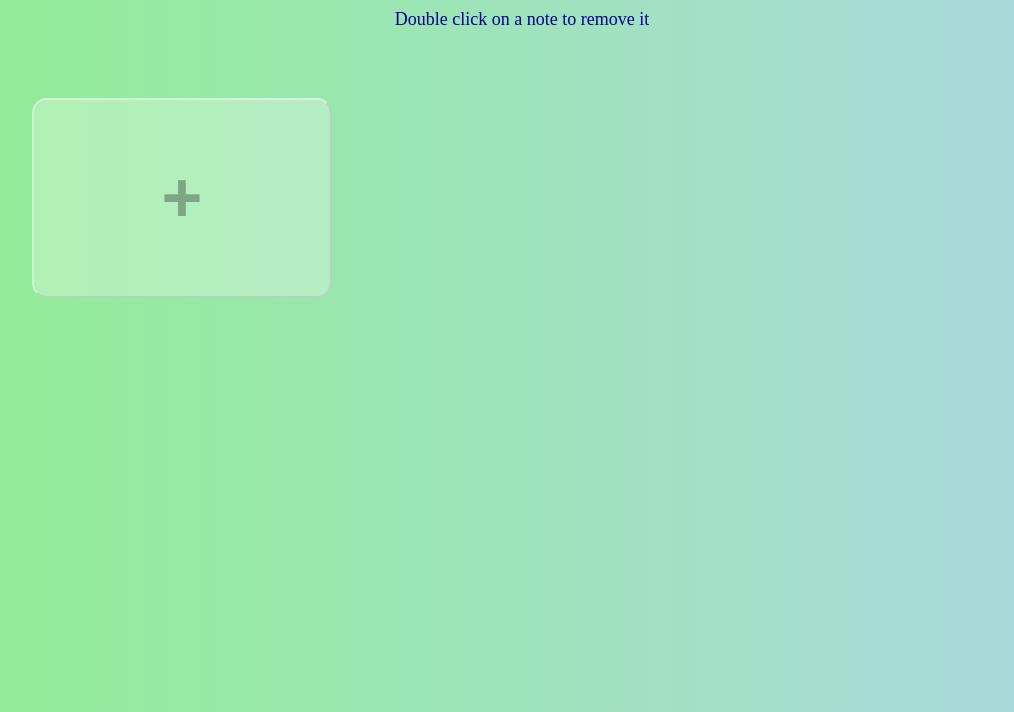
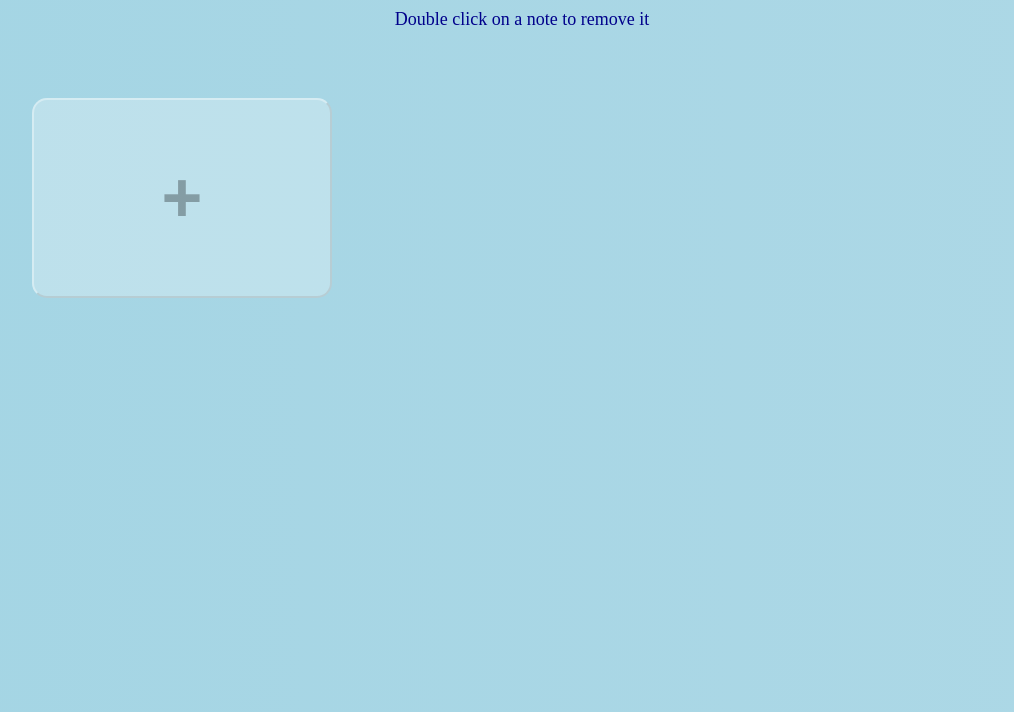
Before and after one commit to nehareddy76/Note-taking-wed-app, a plain HTML site: page index.html in a window 1280 px wide. Shown: the part 88-800 px from the top of the page, without its empty margins (118-1132 px from the left). Drawn offline with Linux system fonts and the light colour scheme.

Commit message:
Update style.css

```diff
--- a/style.css
+++ b/style.css
@@ -1,6 +1,6 @@
 body {
   margin: 0;
-  background: linear-gradient(to left, lightblue, lightgreen);
+  background: linear-gradient(to left, lightblue,rgb(164, 213, 228));
   font-family: 'Times New Roman', Times, serif;
 }
 
```
